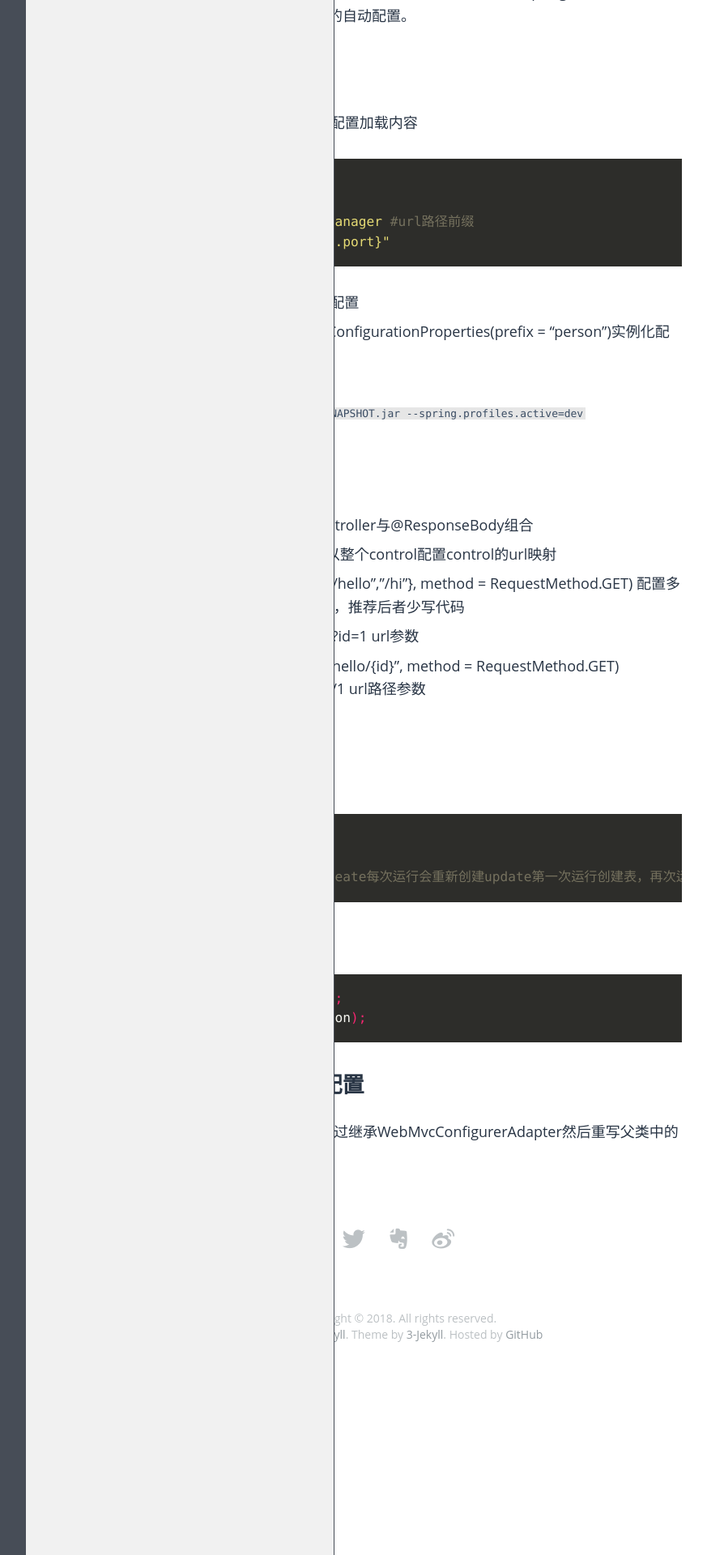
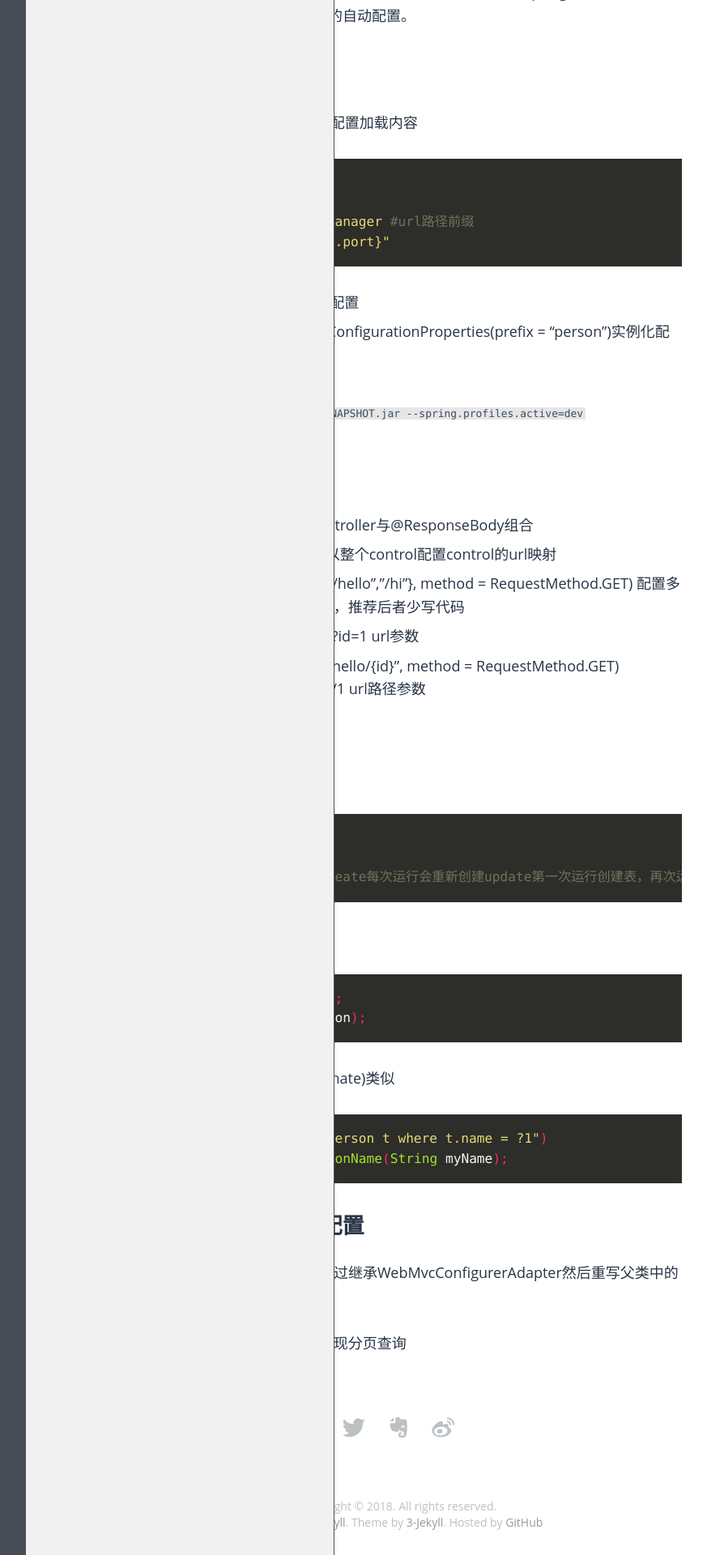
Before and after one commit to SDriedFish/SDriedFish.github.io, a Jekyll site: the page built from _posts/Java/2018-04-18-spring-boot.md, in a window 1280 px wide. Shown: the part 2723-4643 px from the top of the page at 81% size, without its empty margins (148-1021 px from the left). Built offline with Jekyll 4.4.1, drawn with Linux system fonts in a browser that asks for light colours.

Commit message:
spring-boot

````diff
--- a/_posts/Java/2018-04-18-spring-boot.md
+++ b/_posts/Java/2018-04-18-spring-boot.md
@@ -110,6 +110,15 @@
 personRepository.findAll();
 personRepository.save(person);
 ```
+**JPA写语句**
+JPQL语句与HQL(hibernate)类似
+```java
+   @Query("select t from person t where t.name = ?1")
+   List<Person> findByPersonName(String myName);
+```
 
 # 自定义SpringMVC的配置
 增加一个拦截器，这个时候就得通过继承WebMvcConfigurerAdapter然后重写父类中的方法进行扩展。
+
+#集成mybatis
+PageHelper可以实现分页查询
````
